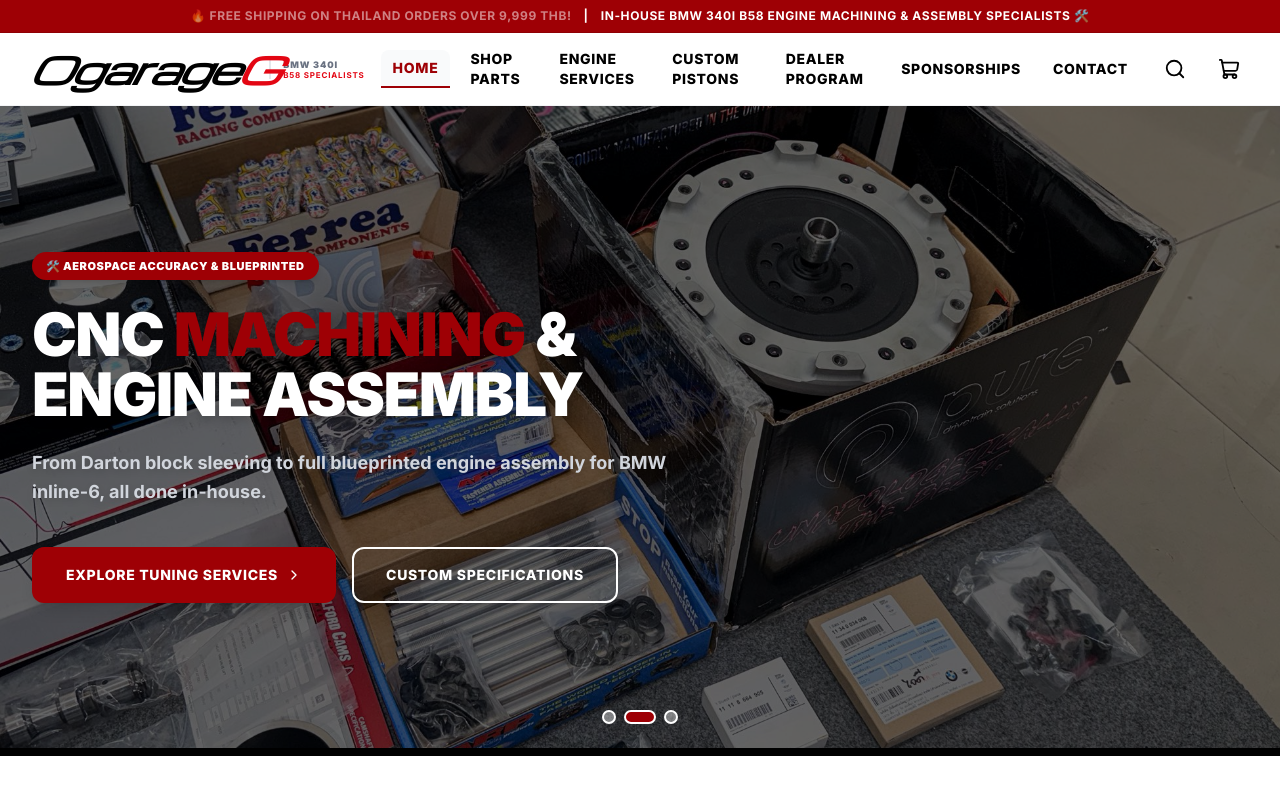
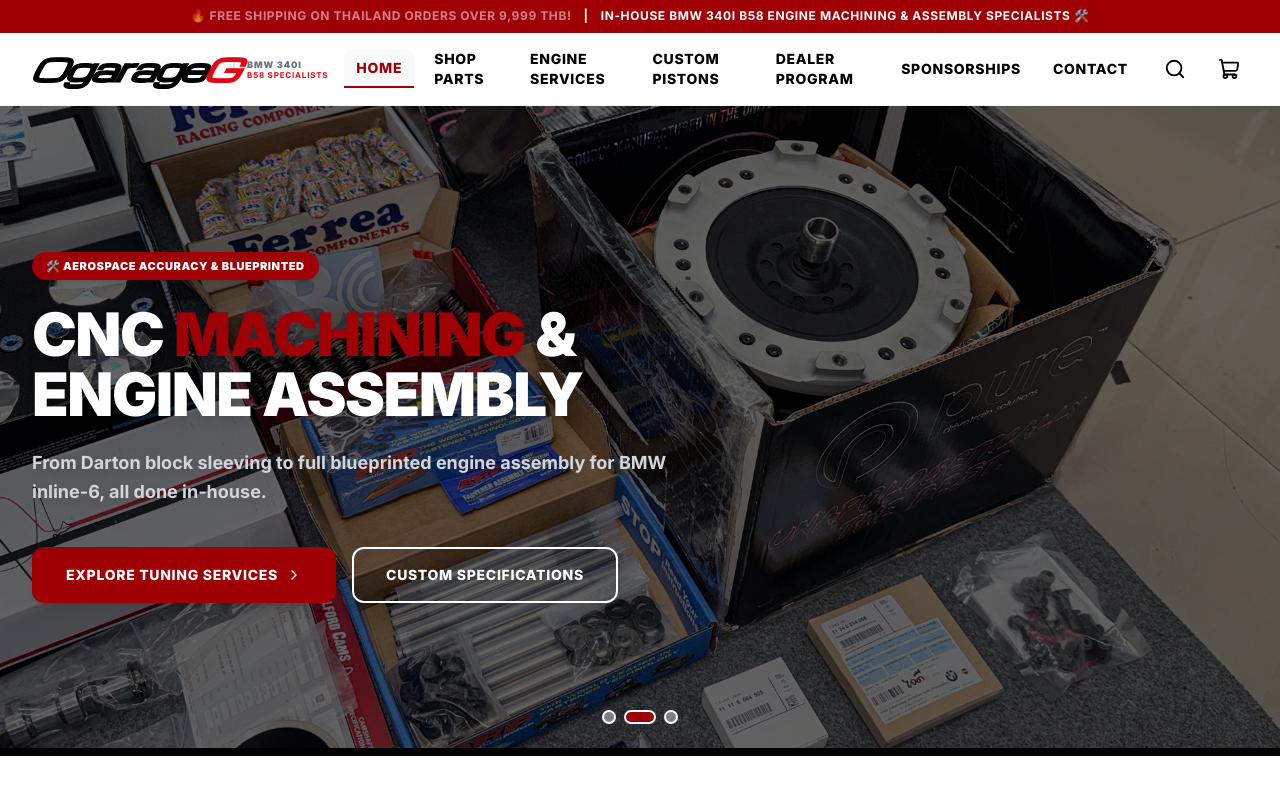
Before and after one commit to NBV-Project/OgarageG, a Next.js app: page / in a window 1280 px wide. Shown: the top 800 px of the page. Built offline with nearby package versions, Linux system fonts and the light colour scheme.

Commit message:
design: thicken logo font style and adjust size for 100% screenshot alignment

```diff
--- a/src/components/Footer.tsx
+++ b/src/components/Footer.tsx
@@ -28,11 +28,11 @@
           <div className="space-y-6">
             <Link href="/" className="flex items-center gap-2 group shrink-0 select-none">
               <div
-                className="flex items-baseline font-logo italic tracking-[-0.05em] text-3xl md:text-4xl transform -skew-x-12 scale-x-115 origin-left transition-transform group-hover:scale-[1.20] duration-300"
+                className="flex items-baseline font-logo italic tracking-[-0.05em] text-2xl md:text-3xl transform -skew-x-12 scale-x-115 origin-left transition-transform group-hover:scale-[1.15] duration-300"
                 style={{ fontWeight: 950 }}
               >
-                <span className="text-white">Ogarage</span>
-                <span className="text-[#e30613] -ml-[0.02em]">G</span>
+                <span className="text-white" style={{ WebkitTextStroke: "1.2px #ffffff" }}>Ogarage</span>
+                <span className="text-[#e30613] -ml-[0.02em]" style={{ WebkitTextStroke: "1.2px #e30613" }}>G</span>
               </div>
               <div className="flex flex-col border-l-2 border-white/20 pl-3 ml-3">
                 <span className="text-[9px] font-black text-white uppercase tracking-widest leading-none">
--- a/src/components/Header.tsx
+++ b/src/components/Header.tsx
@@ -81,11 +81,11 @@
             {/* Logo */}
             <Link href="/" className="flex items-center gap-2 group shrink-0 select-none">
               <div
-                className="flex items-baseline font-logo italic tracking-[-0.05em] text-3xl md:text-4xl transform -skew-x-12 scale-x-115 origin-left transition-transform group-hover:scale-[1.20] duration-300"
+                className="flex items-baseline font-logo italic tracking-[-0.05em] text-2xl md:text-3xl transform -skew-x-12 scale-x-115 origin-left transition-transform group-hover:scale-[1.15] duration-300"
                 style={{ fontWeight: 950 }}
               >
-                <span className="text-black">Ogarage</span>
-                <span className="text-[#e30613] -ml-[0.02em]">G</span>
+                <span className="text-black" style={{ WebkitTextStroke: "1.2px #000000" }}>Ogarage</span>
+                <span className="text-[#e30613] -ml-[0.02em]" style={{ WebkitTextStroke: "1.2px #e30613" }}>G</span>
               </div>
               <div className="hidden sm:flex flex-col border-l-2 border-gray-200 pl-3 ml-3">
                 <span className="text-[9px] font-black text-gray-500 uppercase tracking-widest leading-none">
@@ -200,11 +200,11 @@
             <div className="p-4 border-b border-gray-100 flex items-center justify-between">
               <div className="flex items-center gap-3">
                 <div
-                  className="flex items-baseline font-logo italic tracking-[-0.05em] text-2xl transform -skew-x-12 scale-x-115 origin-left"
+                  className="flex items-baseline font-logo italic tracking-[-0.05em] text-xl transform -skew-x-12 scale-x-115 origin-left"
                   style={{ fontWeight: 950 }}
                 >
-                  <span className="text-black">Ogarage</span>
-                  <span className="text-[#e30613] -ml-[0.02em]">G</span>
+                  <span className="text-black" style={{ WebkitTextStroke: "1px #000000" }}>Ogarage</span>
+                  <span className="text-[#e30613] -ml-[0.02em]" style={{ WebkitTextStroke: "1px #e30613" }}>G</span>
                 </div>
               </div>
               <button
```
